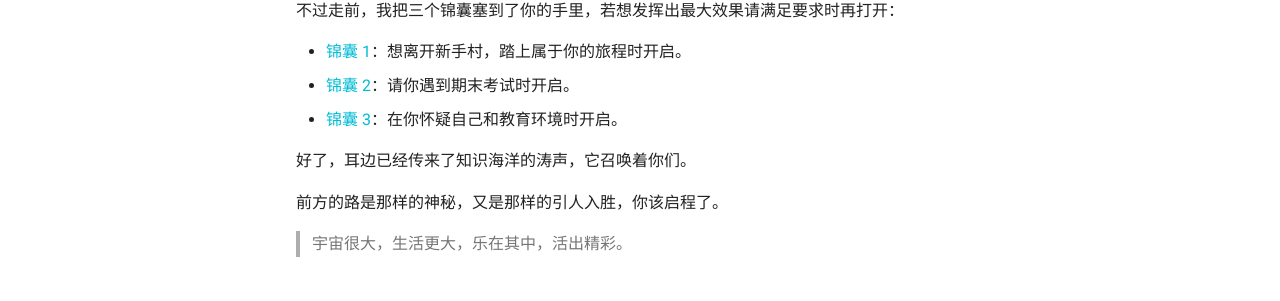
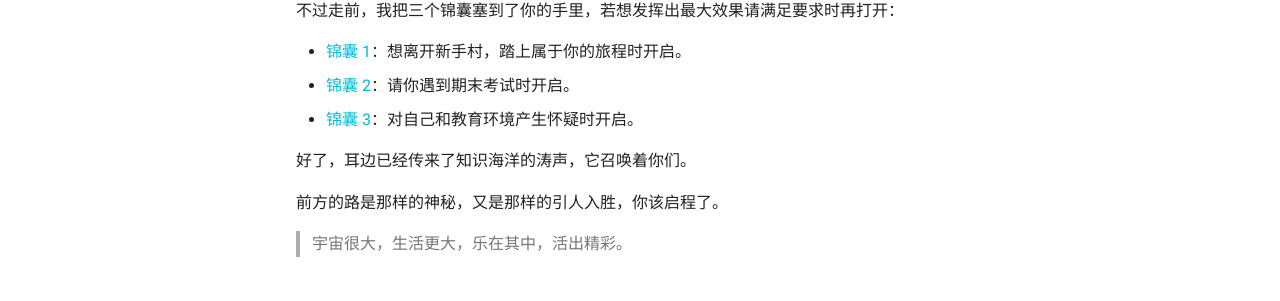
Before and after one commit to bjut-swift/CodeJourney, an MkDocs documentation site: the page built from docs/To be continued.md, in a window 1280 px wide. Shown: the part 265-566 px from the top of the page. Built offline with MkDocs 1.6.1 and Material for MkDocs 9.7.7, drawn with Linux system fonts in a browser that asks for light colours; comment, search, counter and statistics services are not loaded.

Commit message:
simple change

```diff
--- a/docs/To be continued.md
+++ b/docs/To be continued.md
@@ -8,7 +8,7 @@
 
 - [锦囊 1](https://csdiy.wiki/)：想离开新手村，踏上属于你的旅程时开启。
 - [锦囊 2](https://github.com/Open-BJUT/BJUT-Helper)：请你遇到期末考试时开启。
-- [锦囊 3](https://survivesjtu.gitbook.io/survivesjtumanual/)：在你怀疑自己和教育环境时开启。
+- [锦囊 3](https://survivesjtu.gitbook.io/survivesjtumanual/)：对自己和教育环境产生怀疑时开启。
 
 好了，耳边已经传来了知识海洋的涛声，它召唤着你们。
 
```
